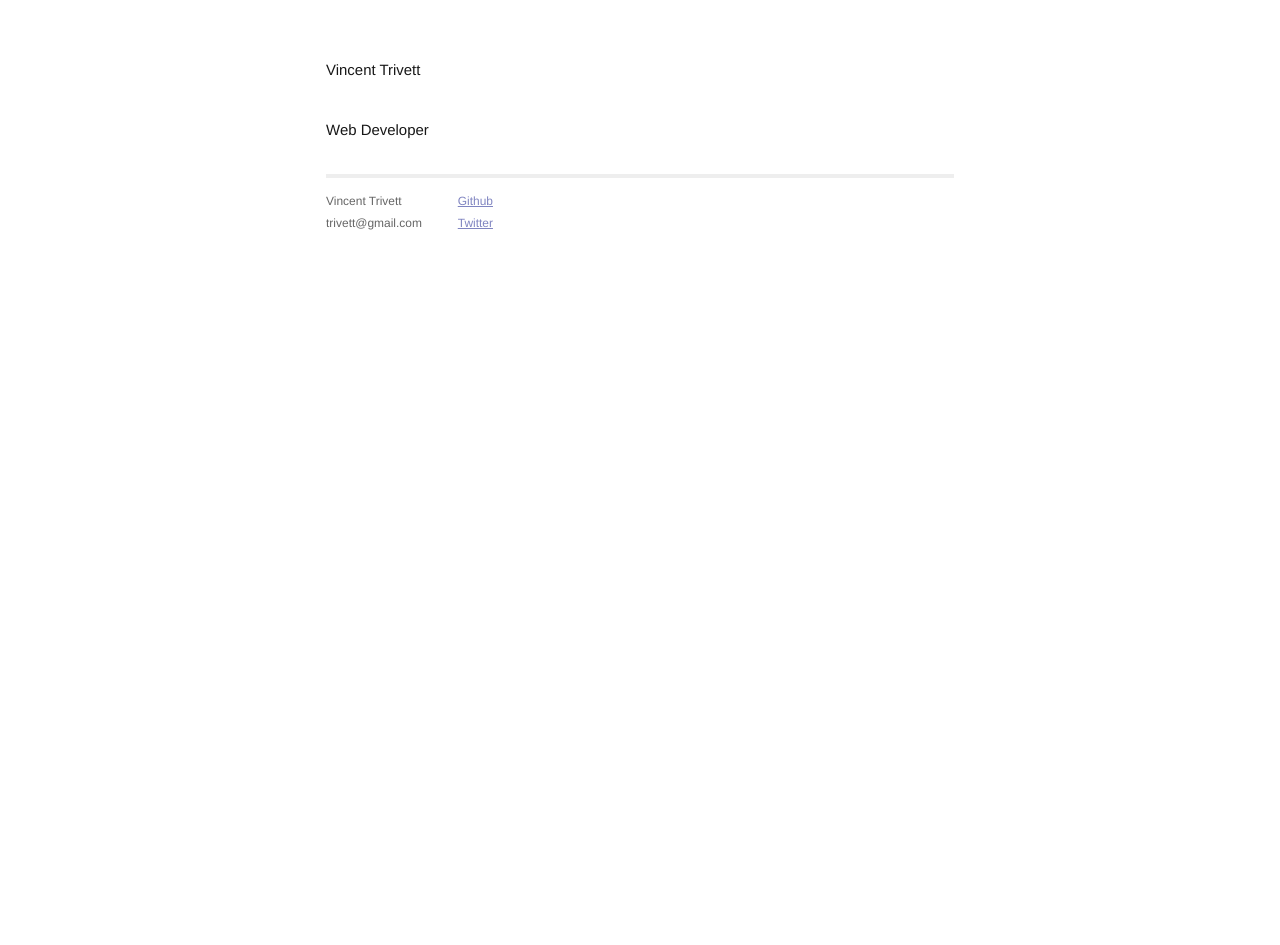
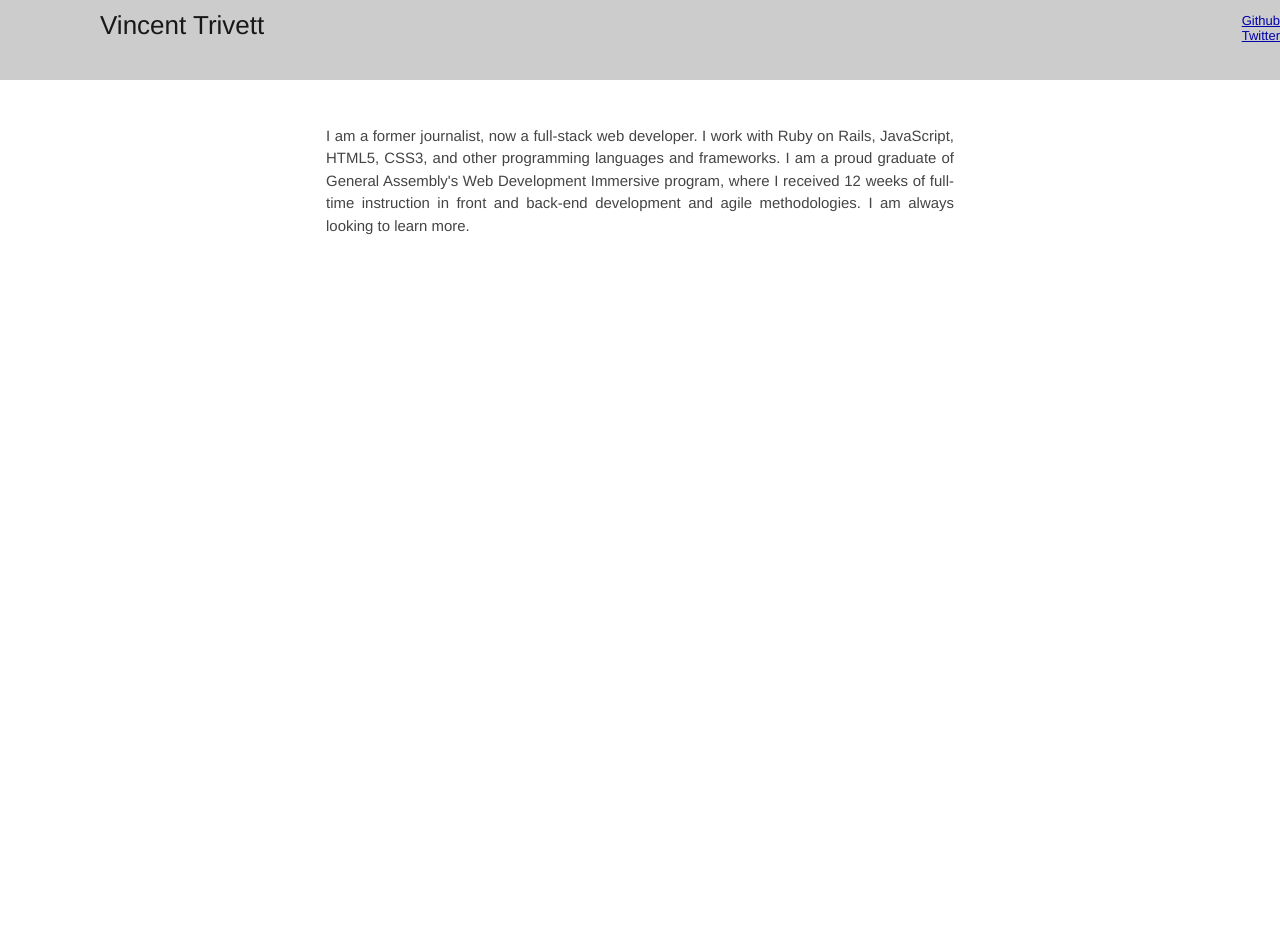
Before and after one commit to trivett/trivett.github.ioold, a Jekyll site: the page built from index.html, in a window 1280 px wide. Built offline with Jekyll 4.4.1, drawn with Linux system fonts in a browser that asks for light colours; Markdown is read by kramdown in place of the engine named in the settings; after the commit the page ends 900 px from its top, so only the background shows below that.

Commit message:
whoami text

```diff
--- a/CNAME
+++ /dev/null
@@ -1 +0,0 @@
-vincenttrivett.com
--- a/_layouts/default.html
+++ b/_layouts/default.html
@@ -10,16 +10,29 @@
         <link rel="stylesheet" href="/css/syntax.css">
 
         <!-- Custom CSS -->
-        <link rel="stylesheet" href="css/base.css">
-        <link rel="stylesheet" href="css/skeleton.css">
-        <link rel="stylesheet" href="css/layout.css">
+        <link rel="stylesheet" href="/css/base.css">
+        <link rel="stylesheet" href="/css/skeleton.css">
+        <link rel="stylesheet" href="/css/layout.css">
         <link rel="stylesheet" href="/css/main.css">
         <link rel="stylesheet" href="/css/style.css">
 
     </head>
     <body>
 
-        <div class="site">
+          <header class="ten columns ">
+
+            <div class="five column alpha logo"><h1>Vincent Trivett</h1></div>
+            <div class="seven columns omega social">
+              <div class="contact">
+                <p>
+                  <a href="https://github.com/trivett">Github</a><br />
+                  <a href="https://twitter.com/vincent_trivett">Twitter</a><br />
+                </p>
+              </div>
+            </div>
+
+          </header>
+        <div class="site twelve columns container">
        <!--    <div class="header">
             <h1 class="title"><a href="/">{{ site.name }}</a></h1>
             <a class="extra" href="/">home</a>
@@ -27,21 +40,7 @@
 
           {{ content }}
 
-          <div class="footer">
-            <div class="contact">
-              <p>
-                Vincent Trivett<br />
-                trivett@gmail.com
-              </p>
-            </div>
-            <div class="contact">
-              <p>
-                <a href="https://github.com/trivett">Github</a><br />
-                <a href="https://twitter.com/vincent_trivett">Twitter</a><br />
-              </p>
-            </div>
-          </div>
-        </div>
+
 
     </body>
 </html>
--- a/css/style.css
+++ b/css/style.css
@@ -4,3 +4,35 @@
 h1,h2 {
   font-family: 'Arimo', sans-serif;
 }
+
+#container{
+  width: 100%;
+}
+
+header{
+  background-color: #ccc;
+  height: 80px;
+}
+
+.logo{
+  float:left;
+}
+
+.logo h1 {
+  font-size: 2em;
+  margin-left: 100px;
+}
+
+.social {
+  float:right;
+}
+
+#whoami{
+  width: 100%;
+  min-height: 250px;
+  margin: 0 auto;
+}
+
+#introscript{
+  margin: 0 auto;
+}
--- a/index.html
+++ b/index.html
@@ -3,20 +3,14 @@ layout: default
 title: Vincent Trivett | NYC-Based Web Developer
 ---
 
-<h1>Vincent Trivett</h1>
-<h2>Web Developer</h2>
+<section class="intro">
+
+  <div id="whoami">
+
+    <p id="introscript">I am a former journalist, now a full-stack web developer. I work with Ruby on Rails, JavaScript, HTML5, CSS3, and other programming languages and frameworks. I am a proud graduate of General Assembly's Web Development Immersive program, where I received 12 weeks of full-time instruction in front and back-end development and agile methodologies. I am always looking to learn more.</p>
+  </div>
+
+</section>
 
 
-<!-- ---
-layout: default
-title:
----
-
-<div id="home">
-  <h1>Blog Posts</h1>
-  <ul class="posts">
-    {% for post in site.posts %}
-      <li><span>{{ post.date | date_to_string }}</span> &raquo; <a href="{{ post.url }}">{{ post.title }}</a></li>
-    {% endfor %}
-  </ul>
-</div> -->
+<section></section>
```
